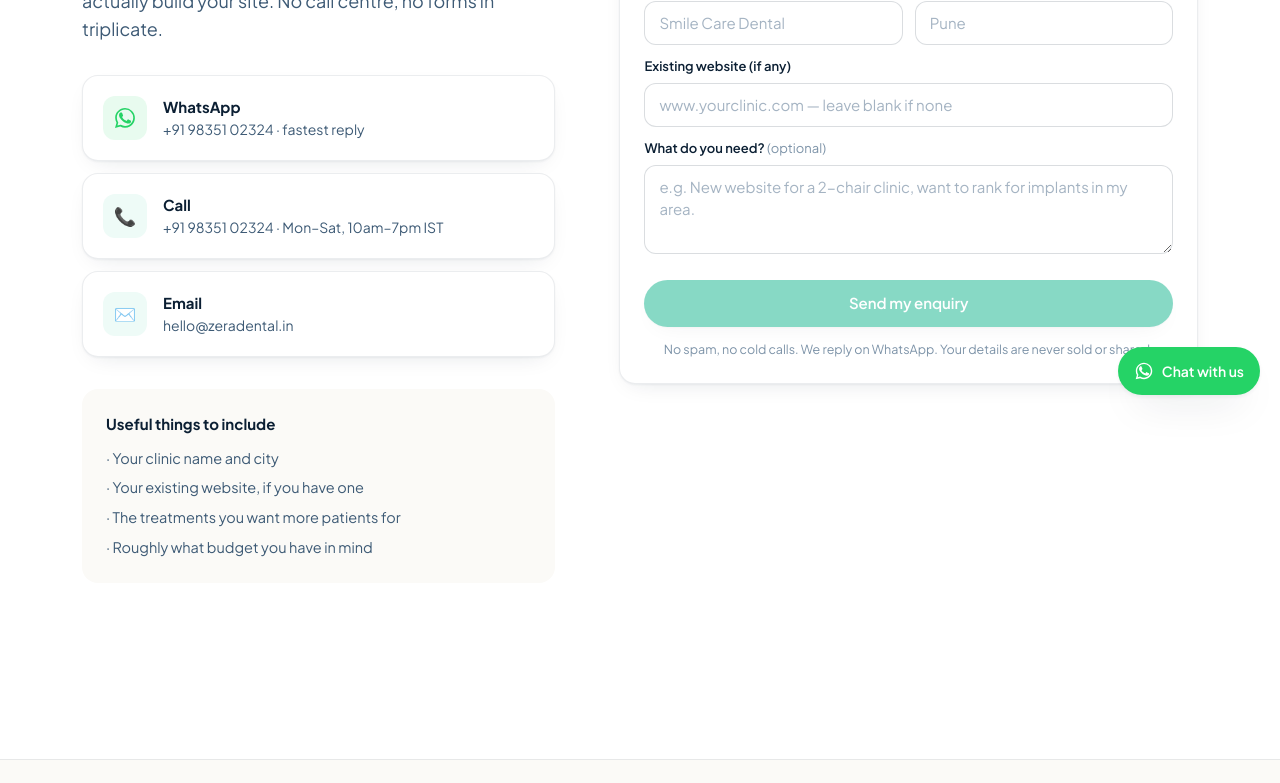
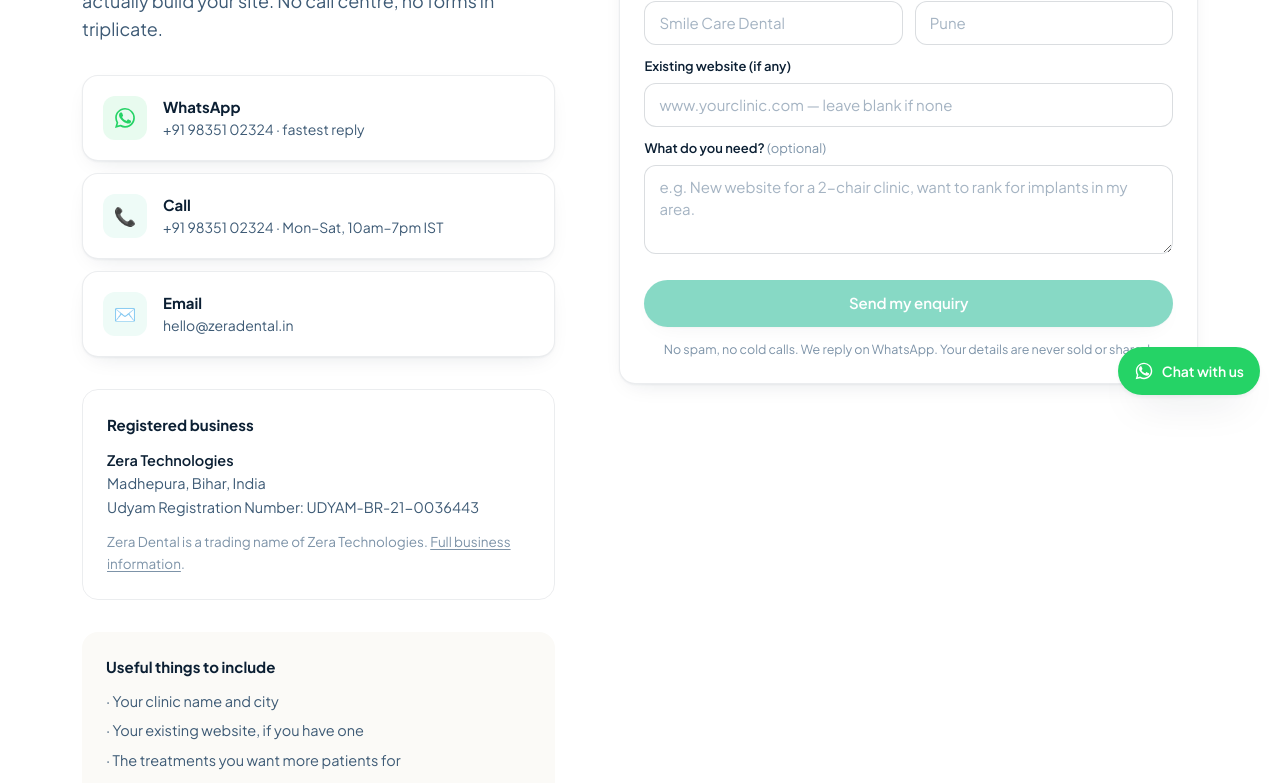
Before and after one commit to zeradental3585-dotcom/zeradental, a Next.js app: page /contact in a window 1280 px wide. Shown: the part 385-1168 px from the top of the page. Built offline with nearby package versions, Linux system fonts and the light colour scheme; no server answers.

Commit message:
Contact: show registered business details next to the contact methods

```diff
--- a/app/contact/page.tsx
+++ b/app/contact/page.tsx
@@ -1,4 +1,5 @@
 import type { Metadata } from 'next';
+import Link from 'next/link';
 import { SITE, WA } from '@/lib/site';
 import LeadForm from '@/components/LeadForm';
 import { WhatsAppIcon } from '@/components/Icons';
@@ -54,6 +55,26 @@ export default function Contact() {
               </a>
             </div>
 
+            {/* Registered-entity details. Verification reviewers look for the legal
+                name next to the contact details, not only in the footer. */}
+            <div className="mt-8 rounded-2xl border border-ink/[.08] p-6">
+              <h2 className="text-[15px] font-bold text-ink">Registered business</h2>
+              <address className="mt-3 not-italic text-[14.5px] leading-relaxed text-ink-500">
+                <strong className="font-semibold text-ink">{SITE.legalName}</strong>
+                <br />
+                {SITE.addressLines.join(', ')}
+                <br />
+                Udyam Registration Number: {SITE.udyam}
+              </address>
+              <p className="mt-3 text-[13.5px] leading-relaxed text-ink-300">
+                {SITE.name} is a trading name of {SITE.legalName}.{' '}
+                <Link href="/business-information" className="underline underline-offset-2 hover:text-mint-600">
+                  Full business information
+                </Link>
+                .
+              </p>
+            </div>
+
             <div className="mt-8 rounded-2xl bg-sand-50 p-6">
               <h2 className="text-[15px] font-bold text-ink">Useful things to include</h2>
               <ul className="mt-3 space-y-2 text-[14.5px] text-ink-500">
```
